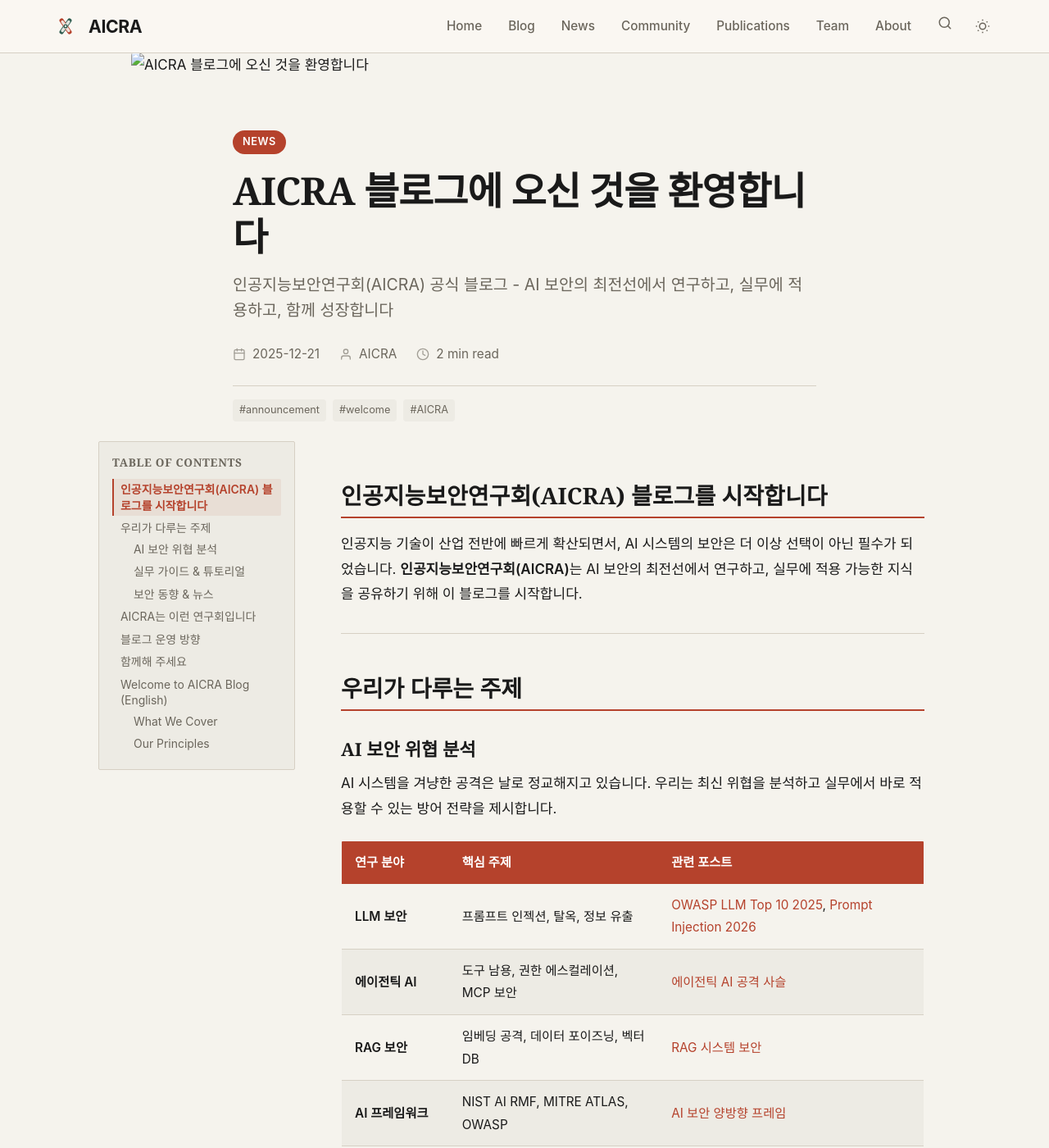
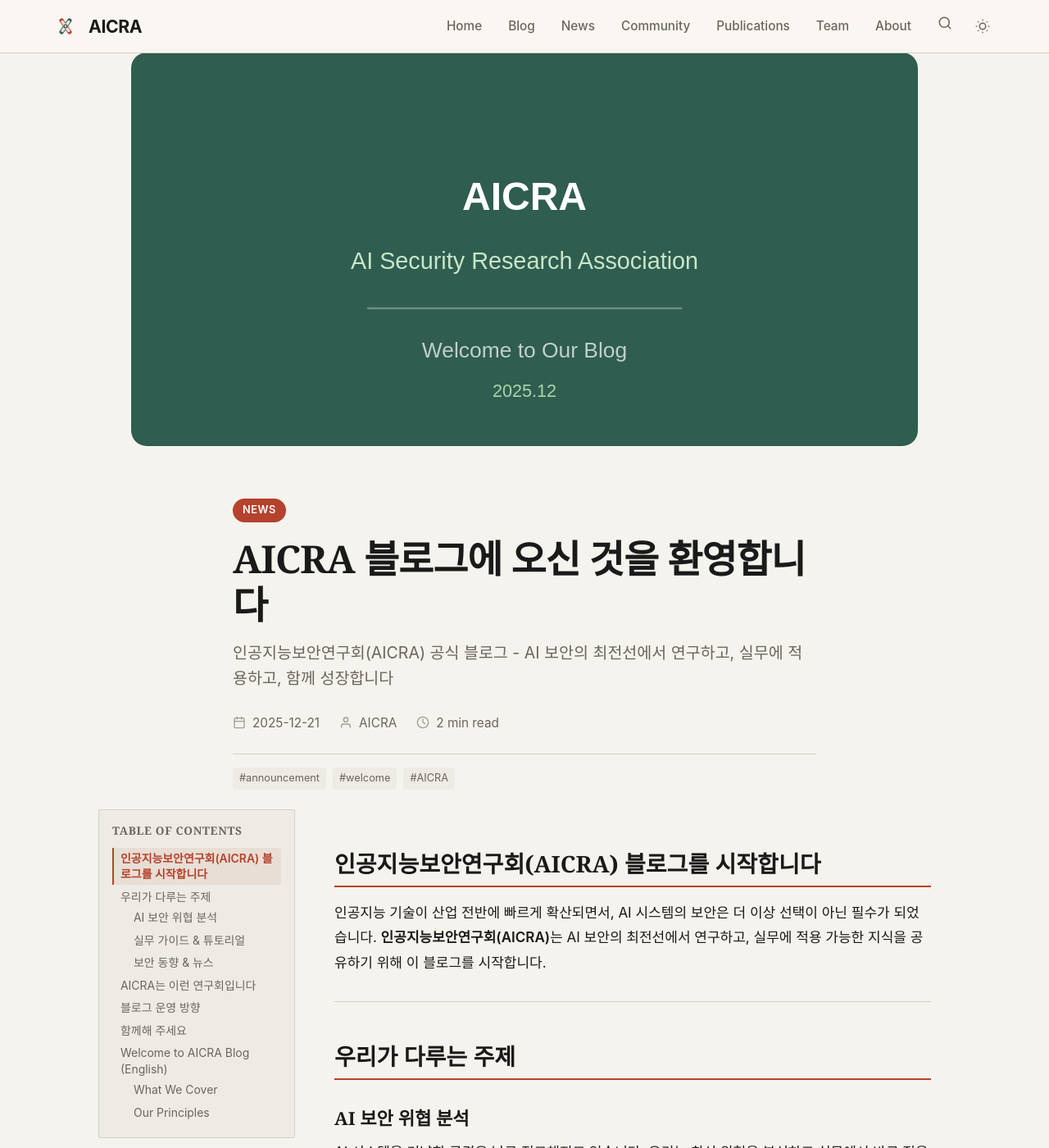
Before and after one commit to AICRA-PAGE/AICRA-PAGE.github.io, a Jekyll site: the page built from _posts/2025-12-21-welcome.md, in a window 1280 px wide and 1400 px high. Shown: the whole window at 82% size. Built offline with Jekyll 4.4.1, drawn with Linux system fonts in a browser that asks for light colours; some web fonts are replaced; the table of contents is made by our own code.

Commit message:
feat: welcome wide layout, thumbnail SVG, post-body width control
- _layouts/post.html: support 'wide' frontmatter for wider content
- _sass/_custom.scss: .post-body.wide class (960px max-width)
- _posts/2025-12-21-welcome.md: wide: true for better layout
- assets/img/posts/aicra-welcome.svg: welcome thumbnail

Co-Authored-By: Claude Opus 4.6 (1M context) <noreply@anthropic.com>

```diff
--- a/_layouts/post.html
+++ b/_layouts/post.html
@@ -73,7 +73,7 @@ layout: default
     </aside>
     {% endif %}
 
-    <div class="post-body" id="post-body">
+    <div class="post-body{% if page.wide %} wide{% endif %}" id="post-body">
       {{ content }}
     </div>
   </div>
--- a/_sass/_custom.scss
+++ b/_sass/_custom.scss
@@ -992,6 +992,11 @@ h1, h2, h3, h4, h5, h6 {
   margin: 0 auto;
   padding: 0 var(--space-6);
 
+  // Wide layout for welcome/landing pages
+  &.wide {
+    max-width: 960px;
+  }
+
   h2 {
     font-size: 1.65rem;
     font-weight: 700;
```
Also changed, not shown: _posts/2025-12-21-welcome.md (+1 -0 lines), assets/img/posts/aicra-welcome.svg (added).
